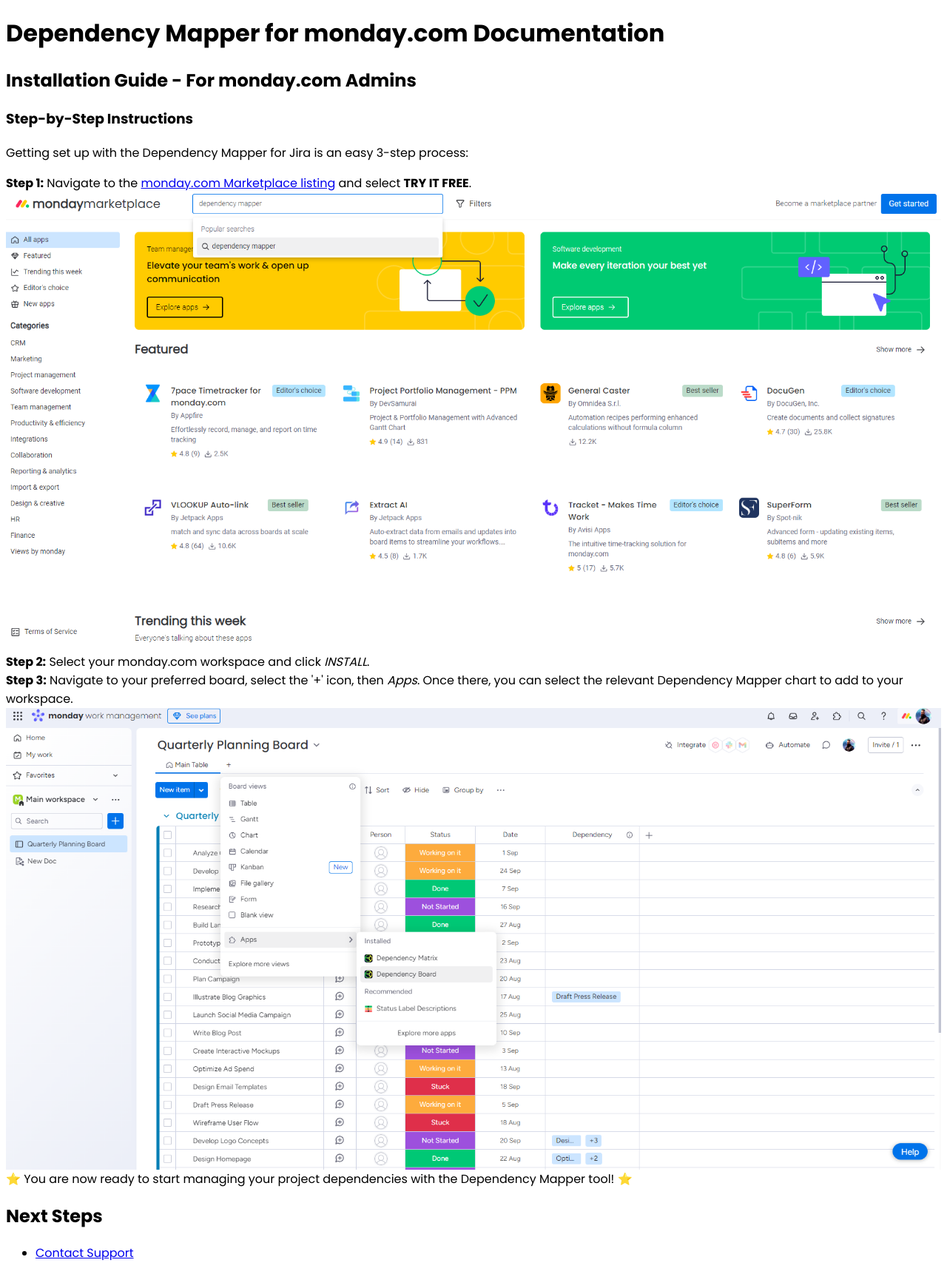
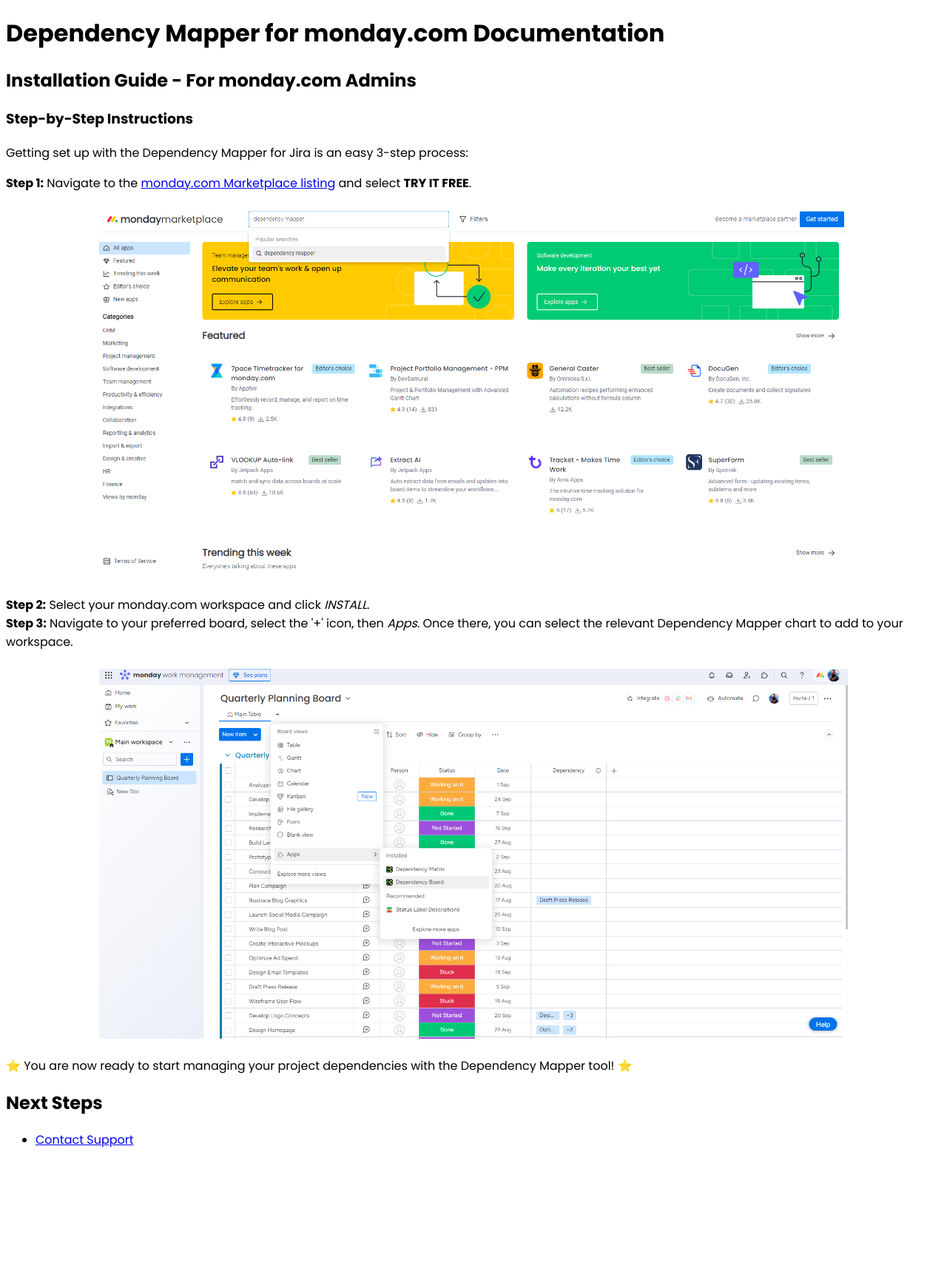
Before and after one commit to brad-quirk/brad-quirk.github.io, a Jekyll site: the page built from index.md, in a window 1280 px wide. Shown: the whole page at 74% size. Built offline with Jekyll 4.4.1, drawn with Linux system fonts in a browser that asks for light colours; after the commit the page ends 1569 px from its top, so only the background shows below that.

Commit message:
css changes

```diff
--- a/_layouts/default.html
+++ b/_layouts/default.html
@@ -8,10 +8,11 @@
   <style>
     /* Ensure images respect the container size and width */
     img {
-      max-width: 100%;
+      max-width: 80%;
       height: auto;
       display: block;
       margin: 0 auto;
+      padding: 24px;
     }
   </style>
 </head>
--- a/assets/css/style.css
+++ b/assets/css/style.css
@@ -25,4 +25,5 @@
 
 body {
   font-family: "Poppins", sans-serif;
+  background-color: white;
 }
```
